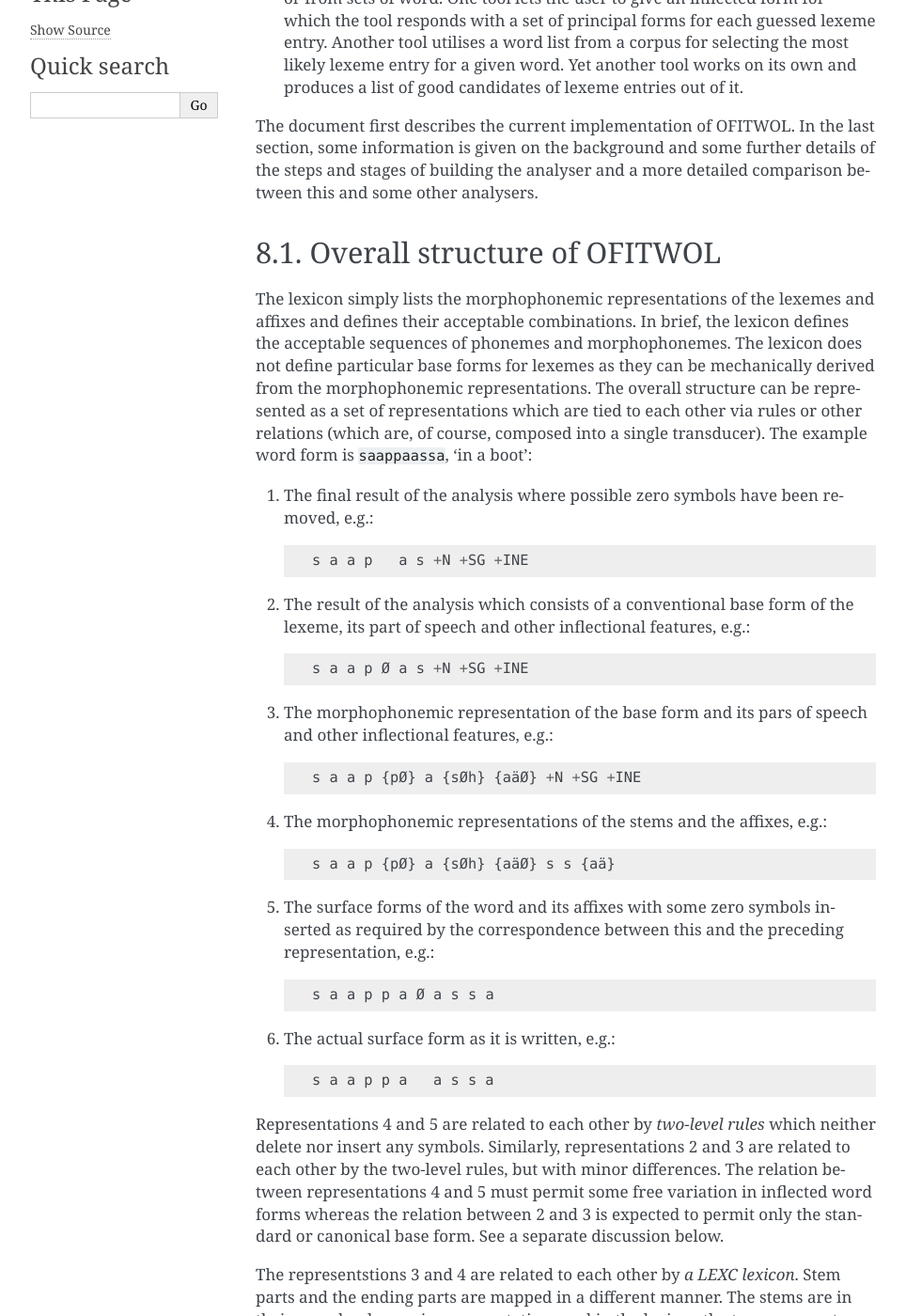
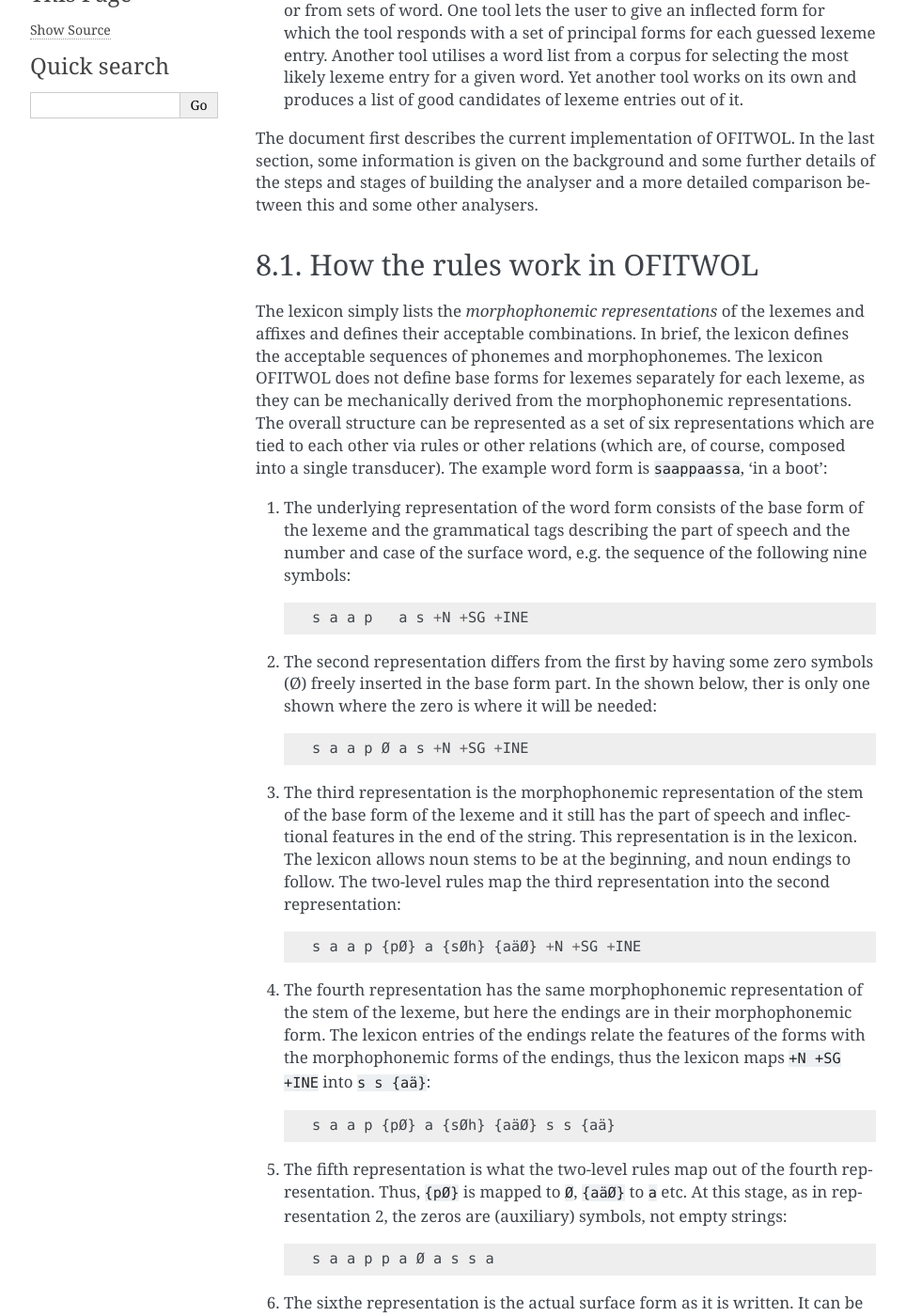
Before and after one commit to koskenni/twol, a Sphinx documentation site: the page built from docs/ofitwol.rst, in a window 1280 px wide and 1400 px high, scrolled down 1021 px. Shown: the whole window at 94% size, without its empty margins (148-1112 px from the left). Built offline with Sphinx 7.4.7, drawn with Linux system fonts in a browser that asks for light colours; some of the changed text lies outside the part shown.

Commit message:
small fixes

```diff
--- a/docs/modules.rst
+++ b/docs/modules.rst
@@ -15,6 +15,7 @@ Modules of the twol package
    twol.table2words
    twol.twbt
    twol.discover
+   twol.tester
    twol.twexamp
    twol.twolcomp
    twol.twparser
--- a/docs/ofitwol.rst
+++ b/docs/ofitwol.rst
@@ -1,11 +1,9 @@
-<<<<<<< HEAD
-.. warning:: This document is under construction
-=======
-.. note:: OFITWOL is under development.  The present version of rules and lexicons
-	  are believed to be useful, but the documentation below is not up to date.
-	  If you wish to use OFITWOL or experiment with it, please contact the author.
-	  This documentation is going to be revised and updated soon.
->>>>>>> c6e4d4ba7608e4b13a4773e1cc0627e380e5435f
+.. warning:: This document and the OFITWOL are under construction.
+             The present version of rules and lexicons are believed to
+             be useful, but the documentation below is not up to
+             date.  If you wish to use OFITWOL or experiment with it,
+             please contact the author.  This documentation is going to
+             be revised and updated soon.
 
 =============================================
 Open Finnish two-level morphological analyser
@@ -24,36 +22,36 @@ OFITWOL has several functions and components, including:
 The document first describes the current implementation of OFITWOL.  In the last section, some information is given on the background and some further details of the steps and stages of building the analyser and a more detailed comparison between this and some other analysers.
 
 
-Overall structure of OFITWOL
-============================
+How the rules work in OFITWOL
+=============================
 
-The lexicon simply lists the morphophonemic representations of the lexemes and affixes and defines their acceptable combinations.  In brief, the lexicon defines the acceptable sequences of phonemes and morphophonemes.  The lexicon does not define particular base forms for lexemes as they can be mechanically derived from the morphophonemic representations.  The overall structure can be represented as a set of representations which are tied to each other via rules or other relations (which are, of course, composed into a single transducer).  The example word form is ``saappaassa``, 'in a boot':
+The lexicon simply lists the *morphophonemic representations* of the lexemes and affixes and defines their acceptable combinations.  In brief, the lexicon defines the acceptable sequences of phonemes and morphophonemes.  The lexicon OFITWOL does not define base forms for lexemes separately for each lexeme, as they can be mechanically derived from the morphophonemic representations.  The overall structure can be represented as a set of six representations which are tied to each other via rules or other relations (which are, of course, composed into a single transducer).  The example word form is ``saappaassa``, 'in a boot':
 
-1. The final result of the analysis where possible zero symbols have been removed, e.g.::
+1. The underlying representation of the word form consists of the base form of the lexeme and the grammatical tags describing the part of speech and the number and case of the surface word, e.g. the sequence of the following nine symbols::
 
      s a a p   a s +N +SG +INE
 
-2. The result of the analysis which consists of a conventional base form of the lexeme, its part of speech and other inflectional features, e.g.::
+2. The second representation differs from the first by having some zero symbols (Ø) freely inserted in the base form part.  In the shown below, ther is only one shown where the zero is where it will be needed::
 
      s a a p Ø a s +N +SG +INE
 
-3. The morphophonemic representation of the base form and its pars of speech and other inflectional features, e.g.::
+3. The third representation is the morphophonemic representation of the stem of the base form of the lexeme and it still has the part of speech and inflectional features in the end of the string.  This representation is in the lexicon.  The lexicon allows noun stems to be at the beginning, and noun endings to follow. The two-level rules map the third representation into the second representation::
 
      s a a p {pØ} a {sØh} {aäØ} +N +SG +INE
 
-4. The morphophonemic representations of the stems and the affixes, e.g.::
+4. The fourth representation has the same morphophonemic representation of the stem of the lexeme, but here the endings are in their morphophonemic form.  The lexicon entries of the endings relate the features of the forms with the morphophonemic forms of the endings, thus the lexicon maps ``+N +SG +INE`` into ``s s {aä}``::
 
      s a a p {pØ} a {sØh} {aäØ} s s {aä}
 
-5. The surface forms of the word and its affixes with some zero symbols inserted as required by the correspondence between this and the preceding representation, e.g.::
+5. The fifth  representation is what the two-level rules map out of the fourth representation.  Thus, ``{pØ}`` is mapped to ``Ø``, ``{aäØ}`` to ``a`` etc.  At this stage, as in representation 2, the zeros are (auxiliary) symbols, not empty strings::
 
      s a a p p a Ø a s s a
 
-6. The actual surface form as it is written, e.g.::
+6. The sixthe representation is the actual surface form as it is written.  It can be reached from the previous one by deleting the zero symbols (``Ø``)::
 
      s a a p p a   a s s a
 
-Representations 4 and 5 are related to each other by *two-level rules* which neither delete nor insert any symbols.  Similarly, representations 2 and 3 are related to each other by the two-level rules, but with minor differences.  The relation between representations 4 and 5 must permit some free variation in inflected word forms whereas the relation between 2 and 3 is expected to permit only the standard or canonical base form.  See a separate discussion below.
+Representations 4 and 5 are related to each other by *two-level rules* which neither delete nor insert any symbols.  Similarly, representations 2 and 3 are related to each other by the two-level rules, but with minor differences.  The relation between representations 4 and 5 often permits some free variation in the inflected word form whereas the relation between 2 and 3 is expected to permit only the standard or canonical base form.  See a separate discussion below.
 
 The representstions 3 and 4 are related to each other by *a LEXC lexicon*.  Stem parts and the ending parts are mapped in a different manner.  The stems are in their morphophonemic representations and in the lexicon the two representations of the stems are identical.  Lexicon entries for lexemes are thus quite minimalistic, e.g. like the following::
 
@@ -89,12 +87,8 @@ The new rule compiler for Simplified Two-level Model is based on examples.  No r
   k a u p {pØ}:Ø {ao}:a s s {aä}:a
   h a k {kØ}:k a {ØsnØtt}:s {aØØØØ}:Ø {i}:i {VØ}:Ø
 
-<<<<<<< HEAD
 First, a table was made where there was a row for each relevant model word and a column for each relevant inflectional form.  A separate table `kskv-table.csv`_ was made for 68 verbs and another `kskn-table.csv`_ which covered 98 nouns plus adjectives.  One or a few lexemes were chosen from each inflectinal class so that lexemes with and without consonant gradation were covered as well as words conforming to back and front vowel harmony.  The table was then converted into the initial set of some 1900 examples using the relevant programs (:ref:`twol-table2words`, :ref:`twol-words2zerofilled`, :ref:`twol-zerofilled2raw` and :ref:`twol-raw2named`) in the Python 3 package ``twol``.  The initial set of examples was slightly extended as some more words and inflectional forms were included.  The current file contains less than 2400 examples (See `ofi-examples.pstr`_).
 
-=======
-First, a table was made where there was a row for each relevant model word and a column for each relevant inflectional form.  A separate table was made for 68 verbs and another which covered 98 nouns plus adjectives.  One or a few lexemes were chosen from each inflectinal class so that lexemes with and without consonant gradation were covered as well as words conforming to back and front vowel harmony.  The table was then converted into the initial set of some 1900 examples using the relevant programs (:ref:`twol-table2words`, :ref:`twol-words2zerofilled`, :ref:`twol-zerofilled2raw` and :ref:`twol-raw2named`) in the Python 3 package ``twol``.  The initial set of examples was slightly extended as some more words and inflectional forms were included.  The current file contains less than 2400 examples (See `ofi-examples.pstr  <https://github.com/koskenni/ofitwol/blob/master/ofitwol/ofi2/ofi-examples.pstr>`__).
->>>>>>> c6e4d4ba7608e4b13a4773e1cc0627e380e5435f
 
 Two-level rules
 ===============
```
Also changed, not shown: docs/lexguessing.rst (+23 -0 lines), docs/twol.tester.rst (added, +9 -0 lines), 3 other files.
